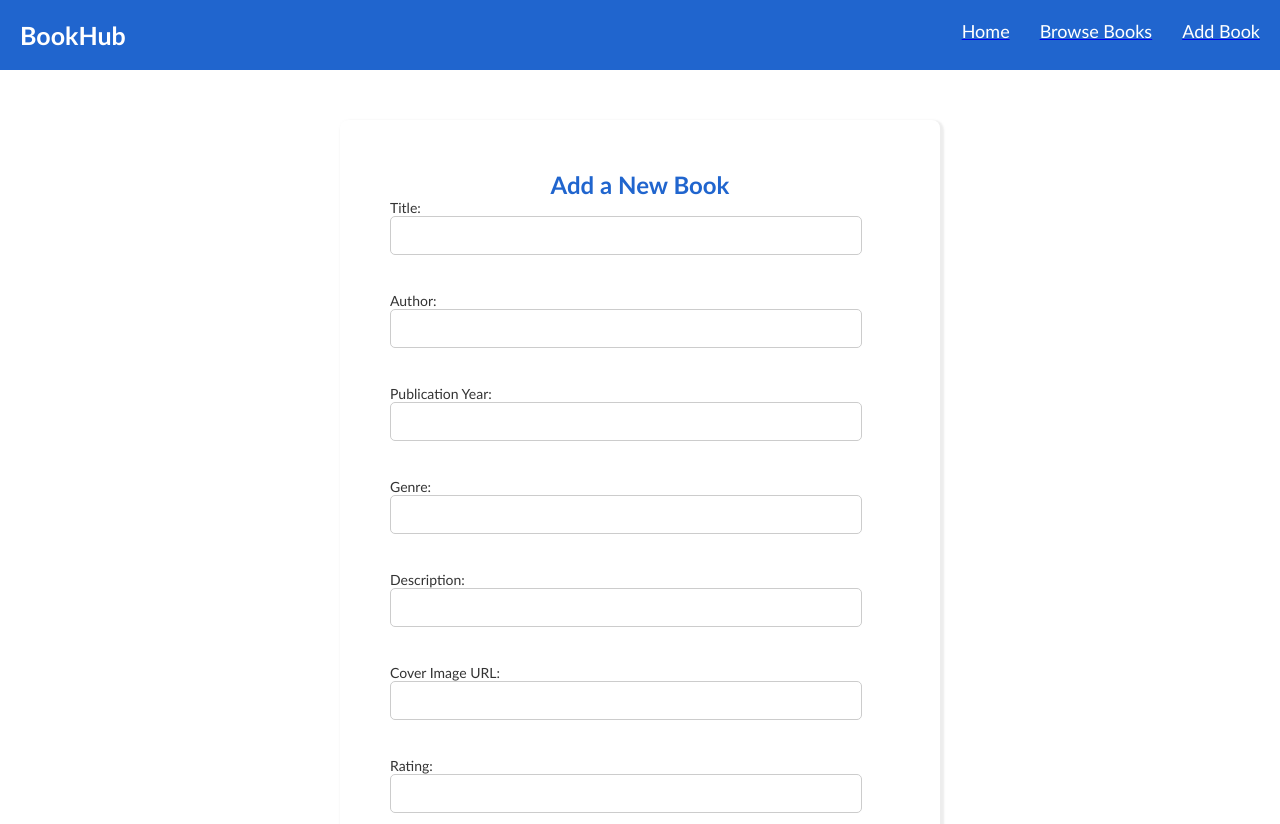
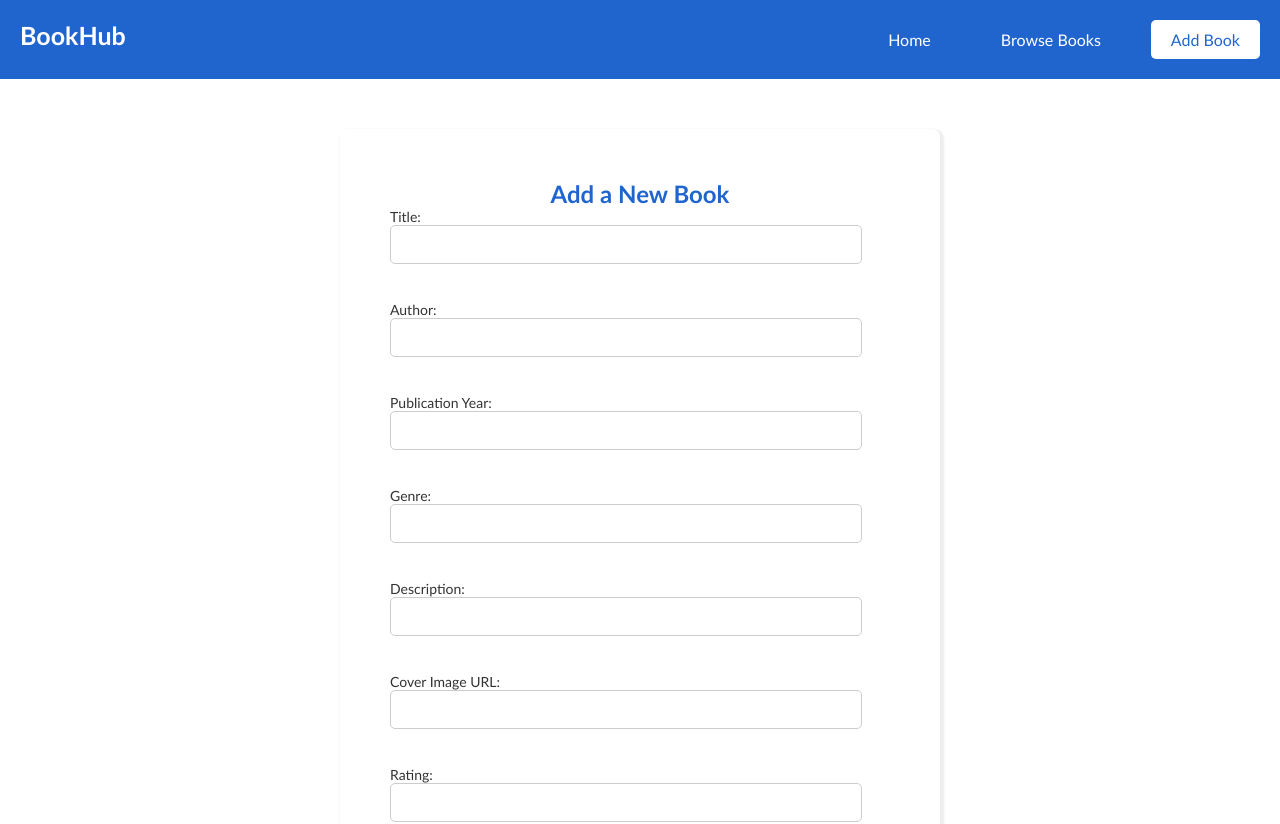
Before and after one commit to singhsamiksha/Online-Library-System, a React (Vite) app in the folder vite-library-project/: page /addbook in a window 1280 px wide. Shown: the top 824 px of the page. Built offline with nearby package versions, Linux system fonts and the light colour scheme.

Commit message:
Added tabs support to show in which tab user is currently

```diff
--- a/vite-library-project/src/Components/BooksByCategory.jsx
+++ /dev/null
@@ -1,5 +0,0 @@
-function BooksByCategory(){
-    return <h1>BooksByCategory</h1>
-}
-
-export default BooksByCategory;
--- a/vite-library-project/src/Components/Categories.jsx
+++ b/vite-library-project/src/Components/Categories.jsx
@@ -21,7 +21,7 @@ function Categories(props) {
 
 
     function handleClick(genre) {
-        navigate(`/browserpage?genre=${genre}`); // Navigate with query params
+        navigate(`/books?genre=${genre}`); // Navigate with query params
     }
 
     return (
--- a/vite-library-project/src/Components/Navbar.jsx
+++ b/vite-library-project/src/Components/Navbar.jsx
@@ -1,17 +1,54 @@
+import PropTypes from "prop-types";
+import { connect } from "react-redux";
 import { Link } from "react-router-dom";
+import Globals from "../constants";
 
-function Navbar(){
-    return(
+function Navbar({ currentTab = null }) {
+
+
+    // Button style (common)
+    const buttonStyle = {
+        padding: '10px 20px',
+        color: 'rgb(32, 101, 206)',
+        border: 'none',
+        cursor: 'pointer',
+        borderRadius: '5px',
+        fontSize: '16px',
+        transition: 'background-color 0.3s ease, color 0.3s ease',
+        textDecoration: 'none',
+    };
+
+    const activeButtonStyle = {
+        ...buttonStyle,
+        backgroundColor: 'white',
+        color: 'rgb(32, 101, 206)',
+    };
+
+    const inactiveButtonStyle = {
+        ...buttonStyle,
+        backgroundColor: 'rgb(32, 101, 206)',
+        color: 'white',
+    };
+
+    return (
         <>
             <div className="navbar">
                 <div className="left">
+                    <Link
+                        to="/"
+                        style={{
+                            color: 'white',
+                            textDecoration: 'none',
+                        }}
+                    >
                         <h1>BookHub</h1>
+                    </Link>
                 </div>
                 <div className="right">
                     <ul>
-                    <Link to={"/"}><li>Home</li></Link>
-                    <Link to={"/browserpage"}><li>Browse Books</li></Link>
-                    <Link to={"/addbook"}><li>Add Book</li></Link>
+                        <Link to={"/"} style={currentTab === Globals.TABS.HOME ? activeButtonStyle : inactiveButtonStyle}>Home</Link>
+                        <Link to={"/books"} style={currentTab === Globals.TABS.BOOKS_LIST ? activeButtonStyle : inactiveButtonStyle}>Browse Books</Link>
+                        <Link to={"/addbook"} style={currentTab === Globals.TABS.ADD_BOOK ? activeButtonStyle : inactiveButtonStyle}>Add Book</Link>
                     </ul>
                 </div>
             </div>
@@ -19,4 +56,12 @@ function Navbar(){
     );
 }
 
-export default Navbar;
+Navbar.propTypes = {
+    currentTab: PropTypes.string,
+}
+
+const mapStateToProps = (state) => ({
+    currentTab: state.tabStore.currentTab,
+})
+
+export default connect(mapStateToProps)(Navbar);
--- a/vite-library-project/src/constants.js
+++ b/vite-library-project/src/constants.js
@@ -4,4 +4,10 @@ Globals.BOOK = {
     POPULAR_THRESHOLD: 4, // Ratings
 }
 
+Globals.TABS = {
+    HOME: 'HOME',
+    BOOKS_LIST: 'BOOKS_LIST',
+    ADD_BOOK: 'ADD_BOOK',
+}
+
 export default Globals;
--- a/vite-library-project/src/main.jsx
+++ b/vite-library-project/src/main.jsx
@@ -4,7 +4,6 @@ import { createBrowserRouter, RouterProvider } from 'react-router-dom';
 import store from './redux/store';
 import { Provider } from 'react-redux'
 import Error from './Components/Error.jsx';
-import BooksByCategory from './Components/BooksByCategory.jsx';
 import Home from './views/Home.jsx';
 import BooksList from './views/BooksList.jsx';
 import BookDetail from './views/BookDetail.jsx';
@@ -17,7 +16,7 @@ const appRouter = createBrowserRouter([
     errorElement: <Error />,
   },
   {
-    path: "/browserpage",
+    path: "/books",
     element: <BooksList />,
     errorElement: <Error />,
   },
@@ -31,11 +30,6 @@ const appRouter = createBrowserRouter([
     element: <AddBook />,
     errorElement: <Error />,
   },
-  {
-    path: "/books/:category",
-    element: <BooksByCategory />,
-    errorElement: <Error />
-  }
 ]);
 
 createRoot(document.getElementById('root')).render(
--- /dev/null
+++ b/vite-library-project/src/redux/reducers/tabReducer.js
@@ -0,0 +1,22 @@
+import { createSlice } from '@reduxjs/toolkit'
+import Globals from '../../constants'
+
+export const tabSlice = createSlice({
+    name: 'tabs',
+    initialState: {
+        currentTab: null,
+    },
+    reducers: {
+        changeTab: (state, actions) => {
+            if(actions.payload && Globals.TABS[actions.payload]) {
+                state.currentTab = actions.payload
+            } else {
+                console.error('Invalid tab value');
+            }
+        },
+    },
+})
+
+export const { changeTab } = tabSlice.actions;
+
+export default tabSlice.reducer;
--- a/vite-library-project/src/redux/store.js
+++ b/vite-library-project/src/redux/store.js
@@ -1,8 +1,10 @@
 import { configureStore } from '@reduxjs/toolkit'
 import bookReducer from './reducers/bookReducer'
+import tabReducer from './reducers/tabReducer'
 
 export default configureStore({
   reducer: {
     bookStore: bookReducer,
+    tabStore: tabReducer,
   },
 })
--- a/vite-library-project/src/views/AddBook.jsx
+++ b/vite-library-project/src/views/AddBook.jsx
@@ -1,8 +1,18 @@
-import { useState } from "react";
+import { useEffect, useState } from "react";
 import Navbar from "../Components/Navbar";
 import { useNavigate } from "react-router-dom";
+import PropTypes from "prop-types";
+import { changeTab } from "../redux/reducers/tabReducer";
+import Globals from "../constants";
+import { connect } from "react-redux";
 
-function AddBook() {
+function AddBook(props) {
+  const {
+    setTab = () => { },
+  } = props;
+
+  useEffect(() => { setTab() }, []);
+
   const navigate = useNavigate();
 
   const [book, setBook] = useState({
@@ -33,7 +43,6 @@ function AddBook() {
 
   const handleSubmit = (e) => {
     e.preventDefault();
-    console.log("Book Data Submitted:", book);
 
     fetch("https://677f87360476123f76a6df69.mockapi.io/bookhubapi/bookdata", {
       method: "POST",
@@ -48,7 +57,7 @@ function AddBook() {
   };
 
   function handleClick() {
-    navigate(`/browserpage`);
+    navigate(`/books`);
   }
 
   return (
@@ -134,4 +143,15 @@ function AddBook() {
   );
 }
 
-export default AddBook;
+AddBook.propTypes = {
+  addBooks: PropTypes.func,
+  setTab: PropTypes.func,
+}
+
+const mapDispatchToProps = (dispatch) => {
+  return {
+    setTab: () => dispatch(changeTab(Globals.TABS.ADD_BOOK)),
+  }
+}
+
+export default connect(null, mapDispatchToProps)(AddBook);
--- a/vite-library-project/src/views/BooksList.jsx
+++ b/vite-library-project/src/views/BooksList.jsx
@@ -1,8 +1,16 @@
 import { useState, useEffect } from "react";
 import { useSearchParams, useNavigate } from "react-router-dom";
 import Navbar from "../Components/Navbar";
+import { changeTab } from "../redux/reducers/tabReducer";
+import Globals from "../constants";
+import PropTypes from "prop-types";
+import { connect } from "react-redux";
 
-function BooksList() {
+function BooksList(props) {
+    const {
+        setTab = () => { },
+    } = props;
+
     const [books, setBooks] = useState([]);
     const [genres, setGenres] = useState(new Set());
     const [searchKeyword, setSearchKeyword] = useState("");
@@ -10,8 +18,8 @@ function BooksList() {
     const navigate = useNavigate();
     const [searchParams] = useSearchParams();
 
-
     useEffect(() => {
+        setTab();
         const genreFromParams = searchParams.get("genre") || "";
         setSelectedGenre(genreFromParams);
         fetchData();
@@ -24,7 +32,7 @@ function BooksList() {
                 book.genre.forEach((g) => genresSet.add(g));
             }
             if (Array.isArray(book.genre)) {
-               book.genre.forEach((g) => genresSet.add(g));
+                book.genre.forEach((g) => genresSet.add(g));
             }
         });
         setGenres(genresSet);
@@ -37,7 +45,7 @@ function BooksList() {
             );
             const data = await response.json();
 
-            setBooks(data.sort((a,b) => (a.title > b.title) ? 1 : ((b.title > a.title) ? -1 : 0)));
+            setBooks(data.sort((a, b) => (a.title > b.title) ? 1 : ((b.title > a.title) ? -1 : 0)));
         } catch (error) {
             console.error("Error fetching data:", error);
         }
@@ -72,7 +80,7 @@ function BooksList() {
                         <select
                             value={selectedGenre}
                             onChange={(e) =>
-                                navigate(`/browserpage?genre=${e.target.value}`)
+                                navigate(`/books?genre=${e.target.value}`)
                             }
                         >
                             <option value="">All</option>
@@ -88,7 +96,7 @@ function BooksList() {
                     <h2>{selectedGenre ? `${selectedGenre} Books` : "All Books"}</h2>
                     <div className="book-list">
                         {filteredBooks.map((book) => (
-                            <div key={book.id-1} className="book">
+                            <div key={book.id - 1} className="book">
                                 <img
                                     src={book.cover_image}
                                     width="180px"
@@ -109,4 +117,15 @@ function BooksList() {
     );
 }
 
-export default BooksList;
+BooksList.propTypes = {
+    addBooks: PropTypes.func,
+    setTab: PropTypes.func,
+}
+
+const mapDispatchToProps = (dispatch) => {
+    return {
+        setTab: () => dispatch(changeTab(Globals.TABS.BOOKS_LIST)),
+    }
+}
+
+export default connect(null, mapDispatchToProps)(BooksList);
--- a/vite-library-project/src/views/Home.jsx
+++ b/vite-library-project/src/views/Home.jsx
@@ -3,14 +3,20 @@ import PropTypes from 'prop-types';
 import { useEffect } from 'react';
 import { connect } from 'react-redux';
 import { addBooks } from '../redux/reducers/bookReducer';
+import { changeTab } from '../redux/reducers/tabReducer';
 import Navbar from '../Components/Navbar';
 import Categories from '../Components/Categories';
 import Popular from '../Components/Popular';
+import Globals from '../constants';
 
 function Home(props) {
-    const { addBooks = () => { } } = props;
+    const {
+        addBooks = () => { },
+        setTab = () => { },
+    } = props;
 
     useEffect(() => {
+        setTab();
         fetchData();
     }, []);
 
@@ -38,11 +44,13 @@ function Home(props) {
 
 Home.propTypes = {
     addBooks: PropTypes.func,
+    setTab: PropTypes.func,
 }
 
 const mapDispatchToProps = (dispatch) => {
     return {
         addBooks: (data) => dispatch(addBooks(data)),
+        setTab: () => dispatch(changeTab(Globals.TABS.HOME)),
     }
 }
 
```
Also changed, not shown: vite-library-project/src/App.jsx (added). Lines whose indentation alone changed are shown as unchanged.
